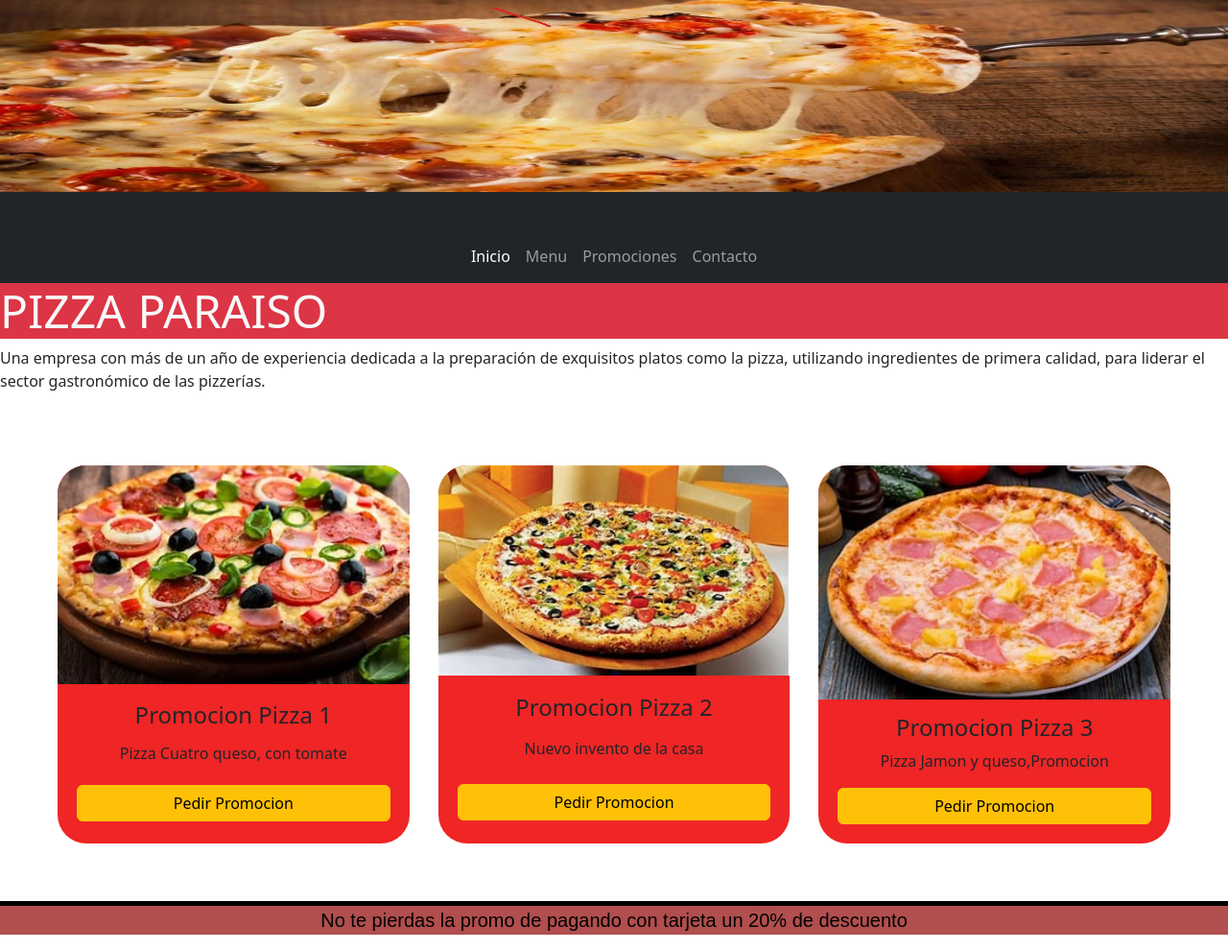
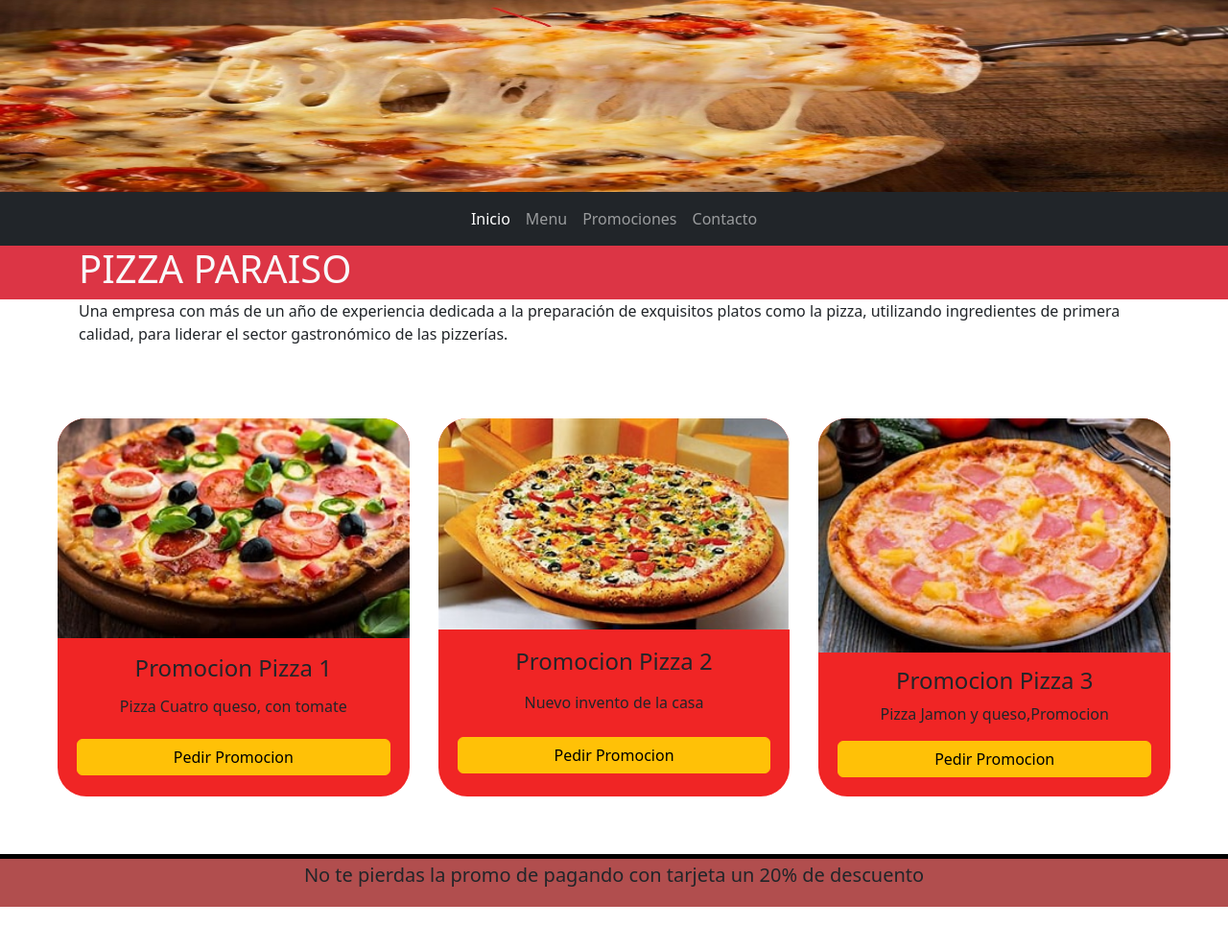
Before and after one commit to alejoani/entrega, a plain HTML site: page index.html in a window 1280 px wide. Shown: the whole page at 96% size. After the commit the page ends 945 px from the top, so only its background shows below. Drawn offline with nearby package versions, Linux system fonts and the light colour scheme.

Commit message:
correciones hechas con mati

```diff
--- a/index.html
+++ b/index.html
@@ -27,8 +27,7 @@
 
 
         <nav class=" navbar navbar-expand-lg bg-dark navbar-dark">
-          <div class="container />
-                        <a class=" navbar-brand" href="./index.html">Navbar</a>
+          <div class="container">
             <button class="navbar-toggler" type="button" data-bs-toggle="collapse"
               data-bs-target="#navbarSupportedContent" aria-controls="navbarSupportedContent" aria-expanded="false"
               aria-label="Toggle navigation">
@@ -57,10 +56,20 @@
     </header>
 
     <section class="section">
-      <h1 class="display-5 text-light bg-danger">PIZZA PARAISO</h1>
-      <p class="section__parrafo">Una empresa con más de un año de experiencia dedicada a la preparación de
-        exquisitos platos como la pizza, utilizando ingredientes de primera calidad, para liderar el sector
-        gastronómico de las pizzerías.</p>
+      <div class="display-5 text-light bg-danger">
+        <div class="container">
+          <h1 >PIZZA PARAISO</h1>
+
+        </div>
+
+      </div>
+      <div class="container">
+        <p >Una empresa con más de un año de experiencia dedicada a la preparación de
+          exquisitos platos como la pizza, utilizando ingredientes de primera calidad, para liderar el sector
+          gastronómico de las pizzerías.</p>
+      </div>
+
+
     </section>
 
     <section class="tarjetitas">
@@ -94,8 +103,6 @@
 
     </div>
 
-
-
     <footer class="fotter">
       <p class="fotter__text">No te pierdas la promo de pagando con tarjeta un 20% de descuento</p>
 
--- a/scss/styles/parcials/_brackpoint.scss
+++ b/scss/styles/parcials/_brackpoint.scss
@@ -1,7 +1,7 @@
 @media (max-width: 768px ) {
     .body{
         height: auto;
-        background-image: url("/asset/imagen\ de\ fondo.jpg");
+        background-image: url("../asset/imagen\ de\ fondo.jpg");
     }
     .header__img{
         display: none;
--- a/scss/styles/parcials/_footer.scss
+++ b/scss/styles/parcials/_footer.scss
@@ -1,21 +1,12 @@
 footer {
     text-align: center;
     font-size: 20px;
-    background-color:$secondaricolor;
-    margin-bottom: 0;
-}
-.footer{
-    background-color: $maincolor ;
+    background-color: $secondaricolor ;
+    padding-block: 2px;
+    border-top: 5px solid black;
 }
 .footer__text{
     text-align: center;
     color: black;
     font-size: 20px;
 }
-.fotter__text {
-    font-size: 20px;
-    border-top: 5px solid black;
-    text-align: center;
-    font-family: Arial, Helvetica, sans-serif;
-    color: black;
-}
```
Also changed, not shown: paginas/contacto.html (+1 -2 lines), paginas/menu.html (+1 -2 lines), paginas/promociones.html (+2 -2 lines), scss/style.css, 1 other file.
